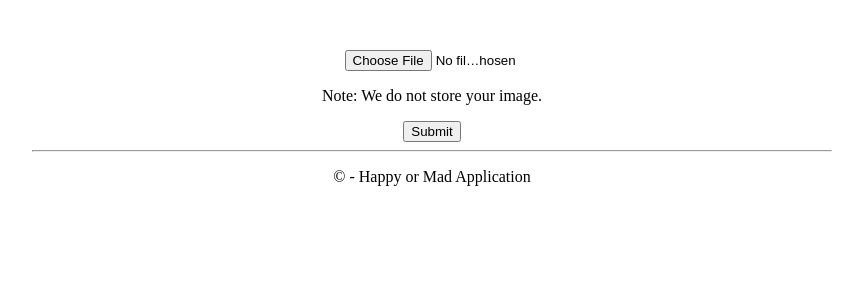
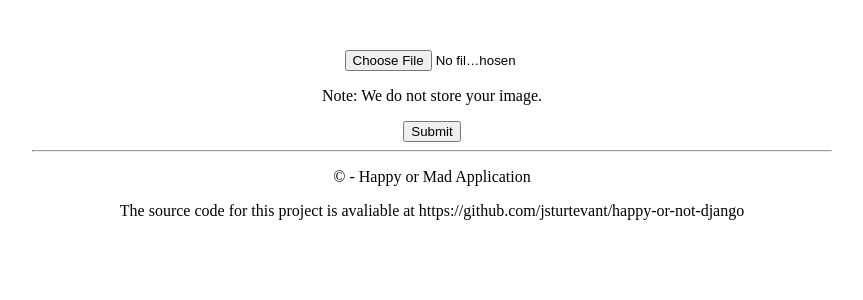
Before and after one commit to jsturtevant/happy-image-tester-django, a Django app: page /upload in a window 1280 px wide. Shown: the part 124-424 px from the top of the page, without its empty margins (208-1071 px from the left). Run offline with Django 3.2, Linux system fonts and the light colour scheme.

Commit message:
add note about open source

```diff
--- a/app/templates/app/layout.html
+++ b/app/templates/app/layout.html
@@ -30,6 +30,7 @@
     <hr />
     <footer>
         <p>&copy; {{ year }} - Happy or Mad Application</p>
+        <p> The source code for this project is avaliable at https://github.com/jsturtevant/happy-or-not-django</p>
     </footer>
   </div>
     {% block scripts %}{% endblock %}
```
